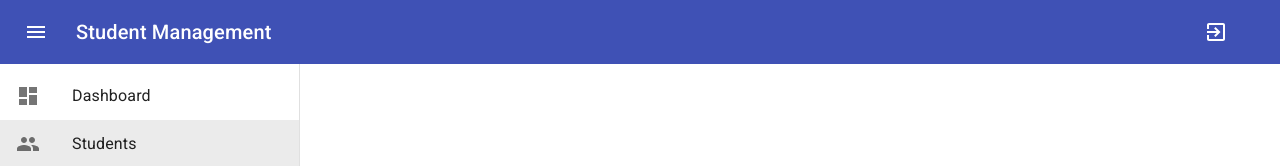
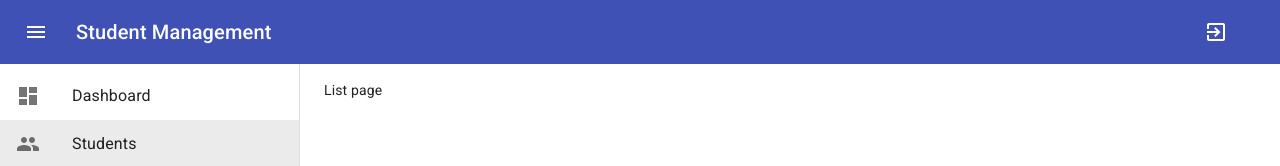
Before and after one commit to quannh2807/learn-saga, a React (Create React App) app: page /admin/students in a window 1280 px wide. Shown: the top 166 px of the page. Built offline with nearby package versions, Linux system fonts and the light colour scheme; sample sign-in values are in the browser's storage.

Commit message:
Redux Saga: 28 - Giới thiệu tính năng Student Management

```diff
--- a/src/components/Layout/Admin.tsx
+++ b/src/components/Layout/Admin.tsx
@@ -48,7 +48,7 @@ export const AdminLayout = (props: AdminLayoutProps) => {
 					<Route path="/admin/dashboard">
 						<Dashboard />
 					</Route>
-					<Route path="/admin/student">
+					<Route path="/admin/students">
 						<StudentFeature />
 					</Route>
 				</Switch>
--- a/src/features/student/index.tsx
+++ b/src/features/student/index.tsx
@@ -1,5 +1,24 @@
 import React from 'react';
+import { Route, Switch, useRouteMatch } from 'react-router-dom';
+import { AddEditPage } from './pages/AddEditPage';
+import { ListPage } from './pages/ListPage';
 
 export default function StudentFeature() {
-	return <div>Student Feature</div>;
+	const match = useRouteMatch();
+	console.log(match);
+
+	return (
+		<Switch>
+			<Route path={match.path} exact>
+				<ListPage />
+			</Route>
+
+			<Route path={`${match.path}/add`}>
+				<AddEditPage />
+			</Route>
+			<Route path={`${match.path}/edit/:studentId`}>
+				<AddEditPage />
+			</Route>
+		</Switch>
+	);
 }
--- /dev/null
+++ b/src/features/student/pages/AddEditPage.tsx
@@ -0,0 +1,7 @@
+import React from 'react';
+
+interface AddEditPageProps {}
+
+export const AddEditPage = (props: AddEditPageProps) => {
+	return <div>Add / Edit page</div>;
+};
--- /dev/null
+++ b/src/features/student/pages/ListPage.tsx
@@ -0,0 +1,7 @@
+import React from 'react';
+
+interface ListPageProps {}
+
+export const ListPage = (props: ListPageProps) => {
+	return <div>List page</div>;
+};
```
Also changed, not shown: 1 other file (tests, documents, lock files or other folders).
